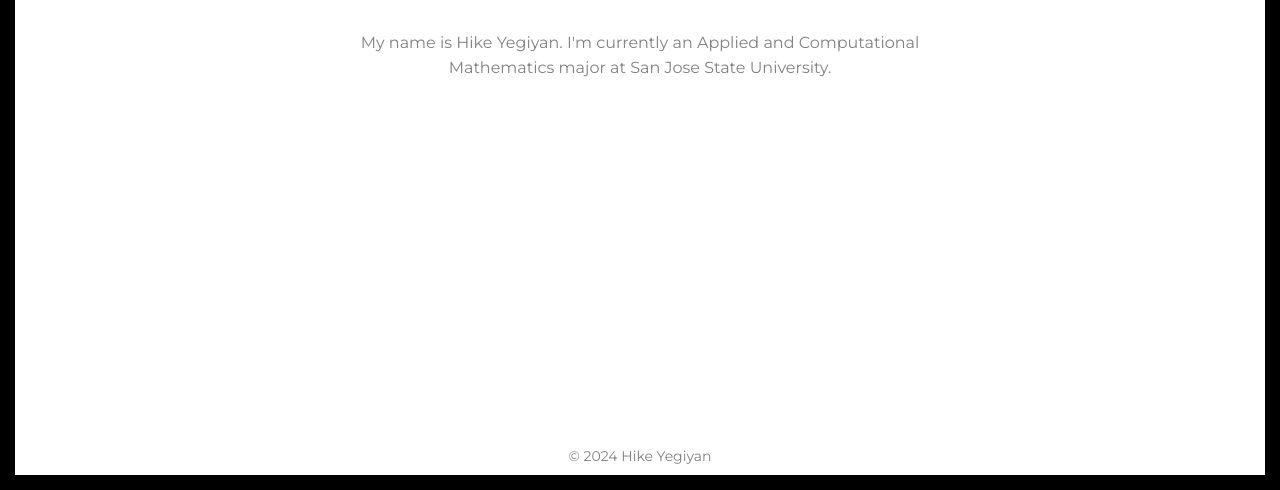
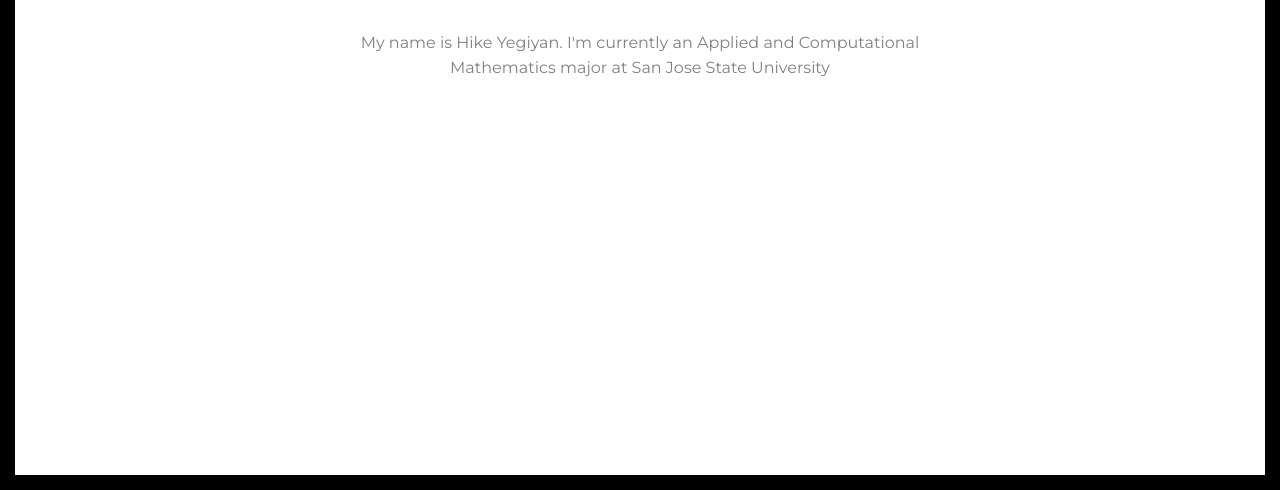
Before and after one commit to Yegiyan/yegiyan.github.io, a plain HTML site: page index.html in a window 1280 px wide. Shown: the part 310-800 px from the top of the page. Drawn offline with Linux system fonts and the light colour scheme.

Commit message:
Updated site

```diff
--- a/index.html
+++ b/index.html
@@ -34,7 +34,7 @@
 
         <div class="info">
             <h1>Hello World</h1>
-            <p>My name is Hike Yegiyan. I'm currently an Applied and Computational Mathematics major at San Jose State University.</p>
+            <p>My name is Hike Yegiyan. I'm currently an Applied and Computational Mathematics major at San Jose State University</p>
         </div>
 
         <div class="projects" style="display: none;">
@@ -80,7 +80,7 @@
                 </a>
             </div>
         </div>
-        <footer>© 2024 Hike Yegiyan</footer>
+        <!--<footer>© 2024 Hike Yegiyan</footer> -->
     </div>
     <script src="script.js"></script>
 </body>
```
